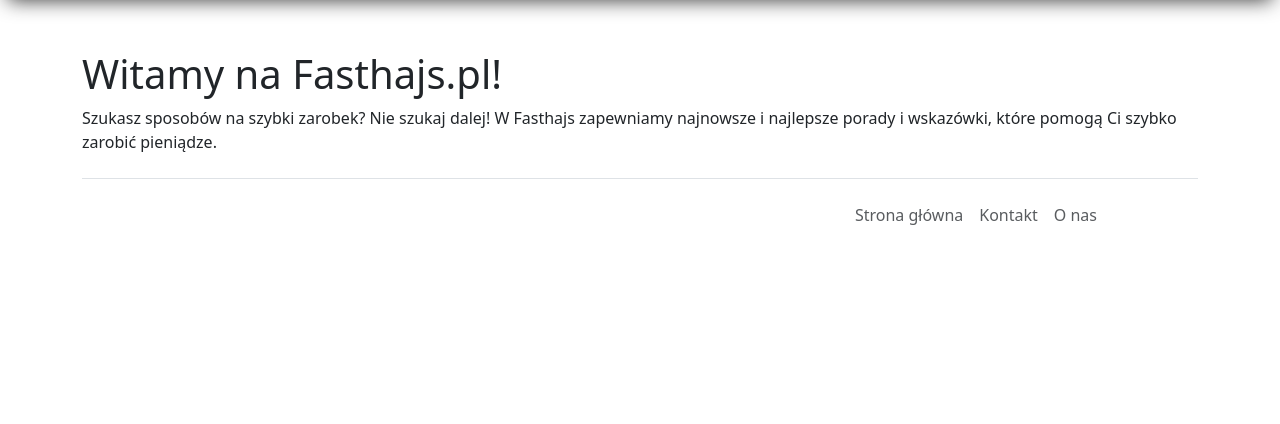
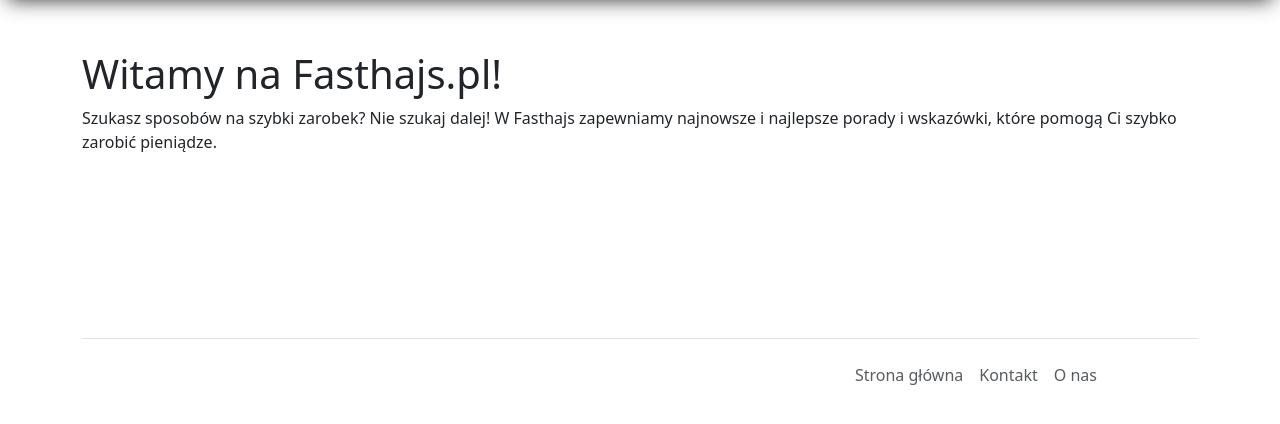
Before and after one commit to patrickt00/fasthajs.pl, a PHP site: page /sposoby/polskie/index.php in a window 1280 px wide. Shown: the part 78-502 px from the top of the page. Run offline with PHP 8.4, Linux system fonts and the light colour scheme.

Commit message:
Moved two directories to another, minor fixes

```diff
--- a/index.php
+++ b/index.php
@@ -39,7 +39,7 @@
     </div>
 
     <!-- Footer -->
-
+    <br><br><br><br><br><br>
     <?php include "parts/footer.php" ?>
 
 <!-- Scripts -->
--- a/kontakt/index.php
+++ b/kontakt/index.php
@@ -31,7 +31,7 @@
     </div>
 
     <!-- Footer -->
-
+    <br><br><br><br><br><br>
     <?php include "../parts/footer.php" ?>
 
 <!-- Scripts -->
--- a/onas/index.php
+++ b/onas/index.php
@@ -29,7 +29,7 @@
     </div>
 
     <!-- Footer -->
-
+    <br><br><br><br><br><br>
     <?php include "../parts/footer.php" ?>
 
 <!-- Scripts -->
--- a/promocje/firmowe/index.php
+++ b/promocje/firmowe/index.php
@@ -25,7 +25,7 @@
     </div>
 
     <!-- Footer -->
-
+    <br><br><br><br><br><br>
     <?php include "../../parts/footer.php" ?>
 
 <!-- Scripts -->
--- a/promocje/indywidualne/index.php
+++ b/promocje/indywidualne/index.php
@@ -25,7 +25,7 @@
     </div>
 
     <!-- Footer -->
-
+    <br><br><br><br><br><br>
     <?php include "../../parts/footer.php" ?>
 
 <!-- Scripts -->
--- a/promocje/karty/index.php
+++ b/promocje/karty/index.php
@@ -25,7 +25,7 @@
     </div>
 
     <!-- Footer -->
-
+    <br><br><br><br><br><br>
     <?php include "../../parts/footer.php" ?>
 
 <!-- Scripts -->
--- a/polskie/index.php
+++ b/sposoby/polskie/index.php
@@ -4,19 +4,19 @@
     <meta charset="UTF-8">
     <meta name="viewport" content="width=device-width, initial-scale=1.0">
     <title>Fasthajs - łatwe pieniądze</title>
-    <link rel="icon" type="image/x-icon" href="../images/favicon.ico">
+    <link rel="icon" type="image/x-icon" href="../../images/favicon.ico">
     <script src="https://cdnjs.cloudflare.com/ajax/libs/jquery/3.3.1/jquery.min.js"></script>
     <link href="https://cdn.jsdelivr.net/npm/bootstrap@5.3.0-alpha1/dist/css/bootstrap.min.css" rel="stylesheet" integrity="sha384-GLhlTQ8iRABdZLl6O3oVMWSktQOp6b7In1Zl3/Jr59b6EGGoI1aFkw7cmDA6j6gD" crossorigin="anonymous">
     <link rel="preconnect" href="https://fonts.googleapis.com"> <link rel="preconnect" href="https://fonts.gstatic.com" crossorigin>
     <link href="https://fonts.googleapis.com/css2?family=Baloo+Bhai+2:wght@700&display=swap" rel="stylesheet">
     <link href="https://fonts.googleapis.com/css?family=Montserrat:900|Work+Sans:300" rel="stylesheet">
-    <link rel="stylesheet" href="../styles.css">
-    <link rel="script" href="../theme.js">
+    <link rel="stylesheet" href="../../styles.css">
+    <link rel="script" href="../../theme.js">
 
 </head>
 <body>
     <!-- Navbar -->
-    <?php include "../parts/navbar.php" ?>
+    <?php include "../../parts/navbar.php" ?>
 
     <!-- Page content -->
     <div class="container" style="margin-top: 50px;">
@@ -24,10 +24,9 @@
         <p>Szukasz sposobów na szybki zarobek? Nie szukaj dalej! W Fasthajs zapewniamy najnowsze i najlepsze porady i wskazówki, które pomogą Ci szybko zarobić pieniądze.</p>
     </div>
 
-
     <!-- Footer -->
-
-    <?php include "../parts/footer.php" ?>
+    <br><br><br><br><br><br>
+    <?php include "../../parts/footer.php" ?>
 
 <!-- Scripts -->
 <script src="https://cdn.jsdelivr.net/npm/bootstrap@5.3.0-alpha1/dist/js/bootstrap.bundle.min.js" integrity="sha384-w76AqPfDkMBDXo30jS1Sgez6pr3x5MlQ1ZAGC+nuZB+EYdgRZgiwxhTBTkF7CXvN" crossorigin="anonymous"></script>
```
Also changed, not shown: sposoby/zagraniczne/index.php (renamed from zagraniczne/index.php, +6 -5 lines).
